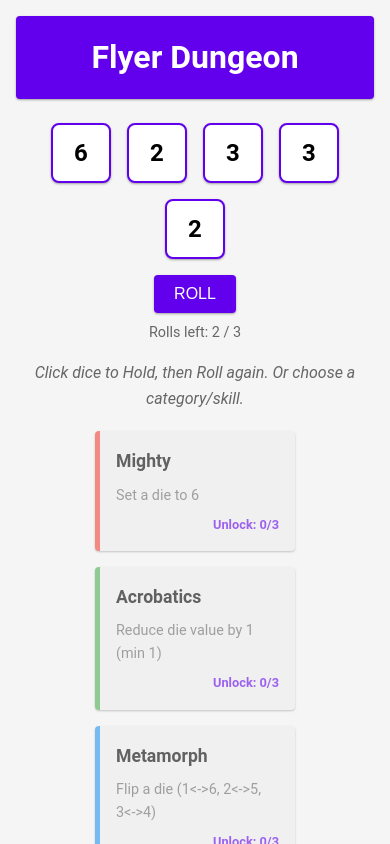
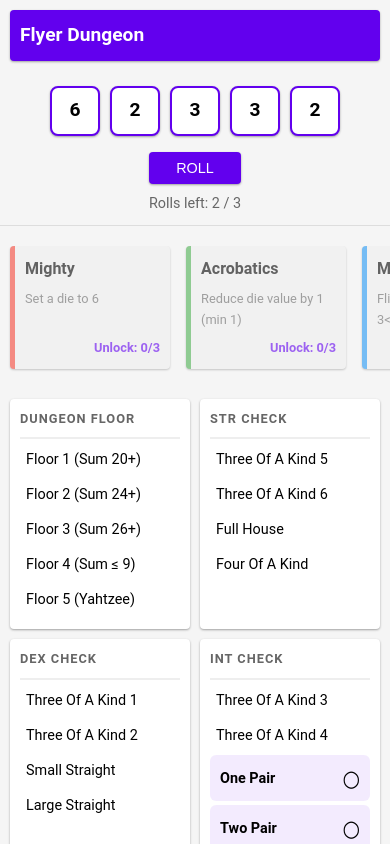
Before and after one commit to puniu3/flyer, a website: page index.html in a window 390 px wide. Both pictures are taken after a click on the button "ROLL DICE". Shown: the top 844 px of the page. Drawn offline with Linux system fonts and the light colour scheme.

Commit message:
responsive

```diff
--- a/styles.css
+++ b/styles.css
@@ -349,3 +349,155 @@ button:disabled {
   font-style: italic;
   margin-top: var(--spacing-unit);
 }
+
+@media (max-width: 768px) {
+  #fd-stage {
+    padding: 10px;
+    gap: 15px;
+  }
+
+  header {
+    padding: 10px;
+    display: flex;
+    justify-content: space-between;
+    align-items: center;
+  }
+
+  header h1 {
+    font-size: 1.2rem;
+    text-align: left;
+  }
+
+  .game-status {
+    font-size: 1rem;
+    padding: 4px 8px;
+    margin-top: 0;
+  }
+
+  .dice-section {
+    position: sticky;
+    top: 0;
+    z-index: 100;
+    background-color: var(--background-color);
+    padding-bottom: 10px;
+    border-bottom: 1px solid #ddd;
+    margin: 0 -10px;
+    width: calc(100% + 20px);
+  }
+
+  .dice-container {
+    padding-top: 10px;
+    gap: 10px;
+    min-height: auto;
+  }
+
+  .die {
+    width: 50px;
+    height: 50px;
+    font-size: 1.2rem;
+  }
+
+  .controls button {
+    padding: 8px 0; /* 横パディングを0にして幅固定を優先 */
+    font-size: 0.9rem;
+    width: 100%;
+    max-width: 300px;
+  }
+
+  /* モバイルで説明文を非表示 */
+  .instructions {
+    display: none;
+  }
+
+  .skills-section {
+    flex-wrap: nowrap;
+    overflow-x: auto;
+    justify-content: flex-start;
+    padding-bottom: 10px;
+    margin: 0 -10px;
+    padding-left: 10px;
+    padding-right: 10px;
+    -ms-overflow-style: none;
+    scrollbar-width: none;
+  }
+
+  .skills-section::-webkit-scrollbar {
+    display: none;
+  }
+
+  .skill-card {
+    min-width: 160px;
+    width: 160px;
+    flex-shrink: 0;
+    padding: 10px;
+  }
+
+  .skill-name {
+    font-size: 1rem;
+  }
+
+  .skill-desc {
+    font-size: 0.8rem;
+  }
+
+  .categories-container {
+    grid-template-columns: 1fr 1fr;
+    gap: 10px;
+  }
+
+  .category-group {
+    padding: 10px;
+  }
+
+  .category-group h3 {
+    font-size: 0.8rem;
+    margin-bottom: 5px;
+  }
+
+  .category-item {
+    flex-direction: row;
+    align-items: center;
+    justify-content: space-between;
+    gap: 8px;
+    padding: 4px 6px;
+  }
+
+  .category-item.checked {
+    padding: 2px 4px;
+    min-height: 24px;
+    background-color: transparent;
+    border-bottom: 1px solid #eee;
+  }
+
+  .category-item.checked .category-name {
+    font-size: 0.75rem;
+    white-space: nowrap;
+    overflow: hidden;
+    text-overflow: ellipsis;
+  }
+
+  .category-item.checked .category-status {
+    font-size: 1rem;
+    margin: 0;
+  }
+
+  .category-item.selectable {
+    padding: 12px 10px;
+    background-color: rgba(98, 0, 238, 0.08);
+    border-radius: 6px;
+  }
+
+  .category-item.selectable .category-name {
+    font-size: 0.9rem;
+    font-weight: bold;
+    line-height: 1.2;
+    text-wrap: balance;
+  }
+
+  .category-item.selectable .category-status {
+    margin: 0;
+    font-size: 1.4rem;
+    line-height: 1;
+    flex-shrink: 0;
+  }
+}
```
Also changed, not shown: src/renderer.ts (+5 -10 lines).
